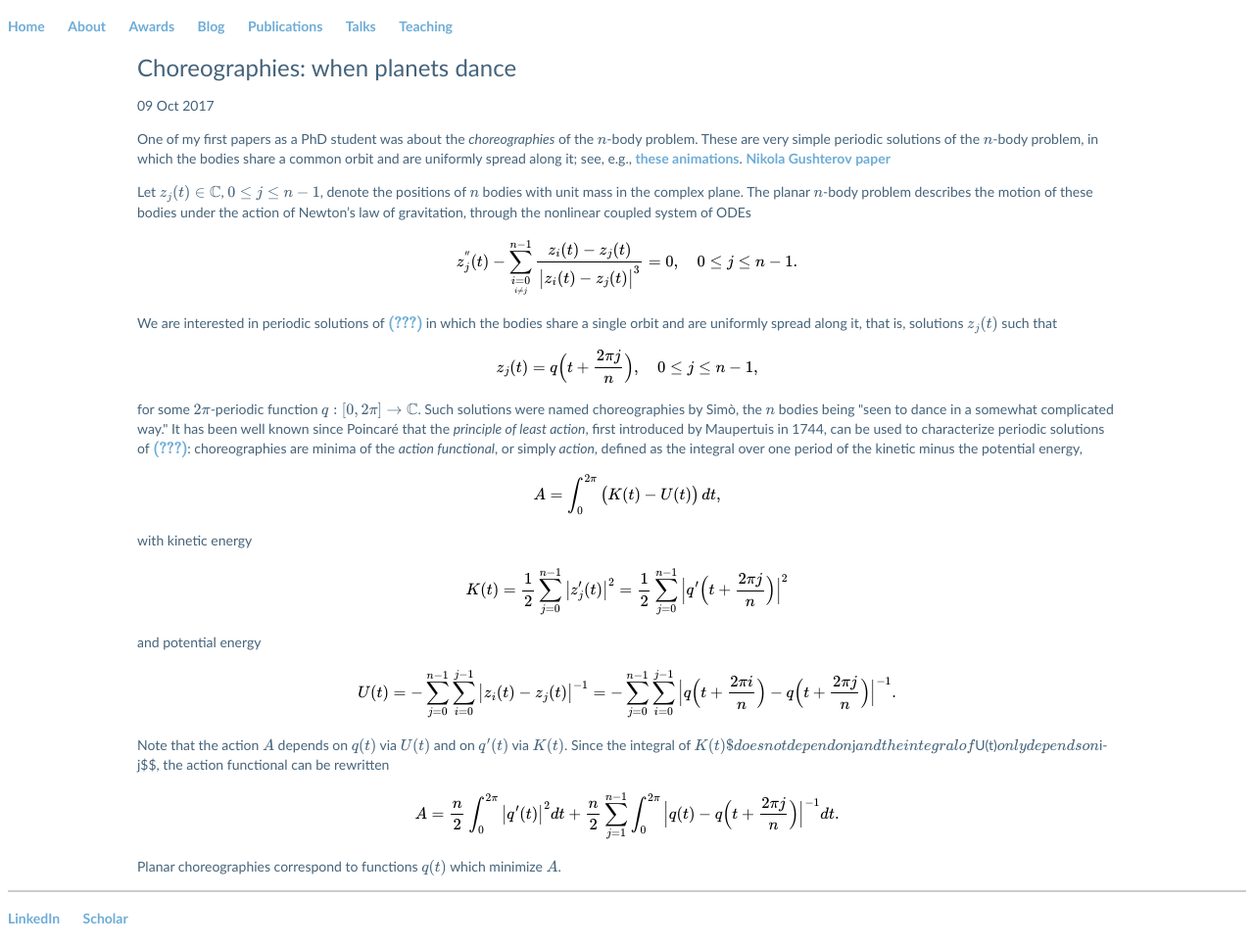
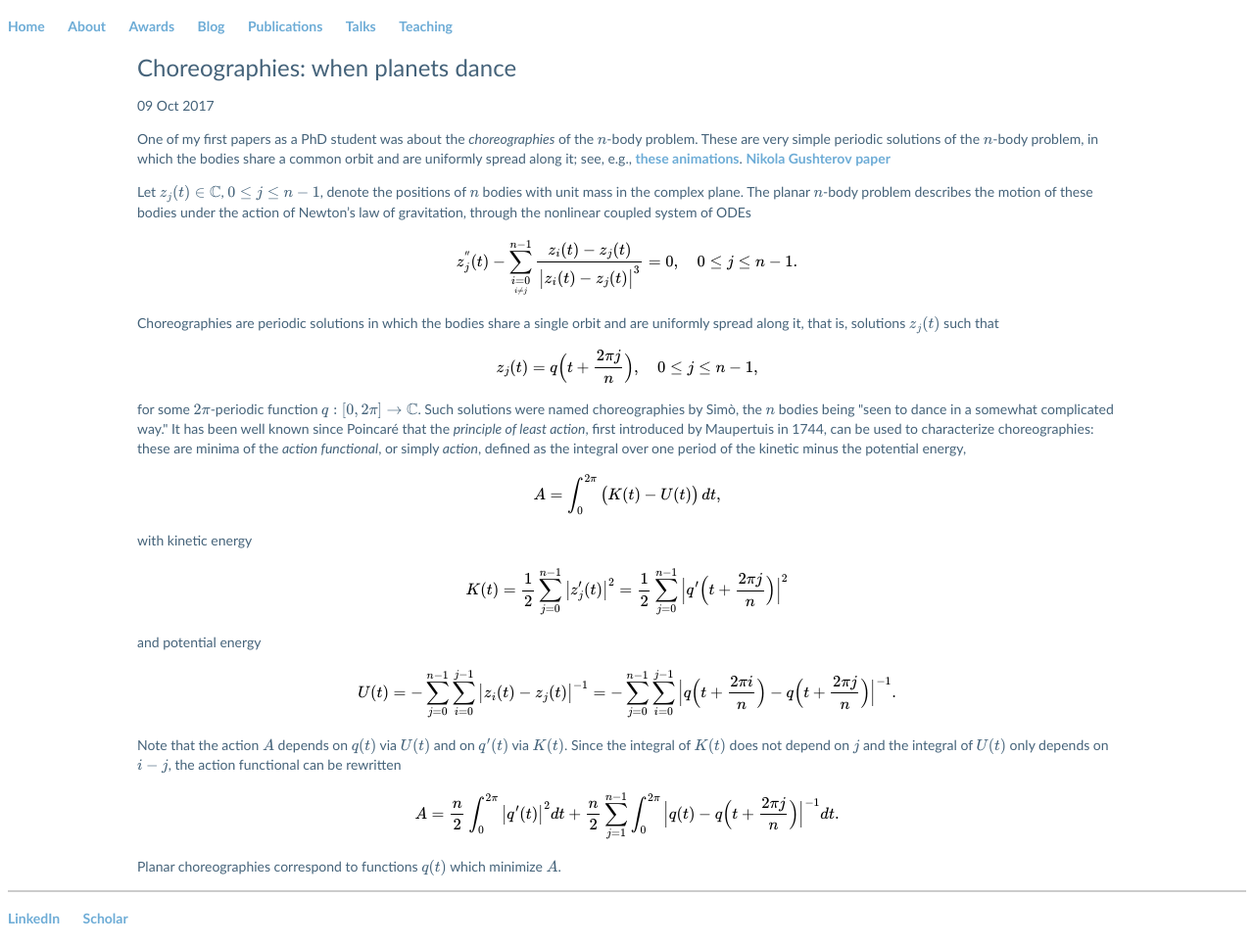
Before and after one commit to Hadrien-Montanelli/Hadrien-Montanelli.github.io, a Jekyll site: the page built from _posts/2017-10-09-choreographies.md, in a window 1280 px wide. Shown: the whole page at 98% size. Built offline with Jekyll 4.4.1, drawn with Linux system fonts in a browser that asks for light colours; formulas are drawn with MathJax 3.

Commit message:
Update 2017-10-09-choreographies.md

```diff
--- a/_posts/2017-10-09-choreographies.md
+++ b/_posts/2017-10-09-choreographies.md
@@ -22,8 +22,7 @@ z_j^{''}(t) - \sum_{\underset{i\neq j}{i=0}}^{n-1} \frac{z_i(t) - z_j(t)}{\big\v
 \label{newton}
 $$
 
-We are interested in periodic solutions of $$\eqref{newton}$$ in which the bodies share a single orbit and are
-uniformly spread along it, that is, solutions $$z_j(t)$$ such that
+Choreographies are periodic solutions in which the bodies share a single orbit and are uniformly spread along it, that is, solutions $$z_j(t)$$ such that
 
 $$
 z_j(t) = q\Big(t + \frac{2\pi j}{n}	\Big), \quad 0\leq j\leq n-1,
@@ -33,8 +32,7 @@ $$
 for some $$2\pi$$-periodic function $$q:[0,2\pi]\rightarrow\mathbb{C}$$. Such solutions were named choreographies by Simò,
 the $$n$$ bodies being &#34;seen to dance in a somewhat complicated way.&#34;
 It has been well known since Poincaré that the <i>principle of least action</i>, first introduced by Maupertuis in 1744,
-can be used to characterize periodic solutions of \eqref{newton}:
-choreographies are minima of the <i>action functional</i>, or simply <i>action</i>,
+can be used to characterize choreographies: these are minima of the <i>action functional</i>, or simply <i>action</i>,
 defined as the integral over one period of the kinetic minus the potential energy,
 
 $$
@@ -61,7 +59,7 @@ U(t) = -\sum_{j=0}^{n-1}\sum_{i=0}^{j-1} \big\vert z_i(t) - z_j(t) \big\vert^{-1
 $$
 
 Note that the action $$A$$ depends on $$q(t)$$ via $$U(t)$$ and on $$q'(t)$$ via $$K(t)$$.
-Since the integral of $$K(t)$ does not depend on $$j$$ and the integral of $$U(t)$$
+Since the integral of $$K(t)$$ does not depend on $$j$$ and the integral of $$U(t)$$
 only depends on $$i-j$$, the action functional can be rewritten
 
 $$
```
